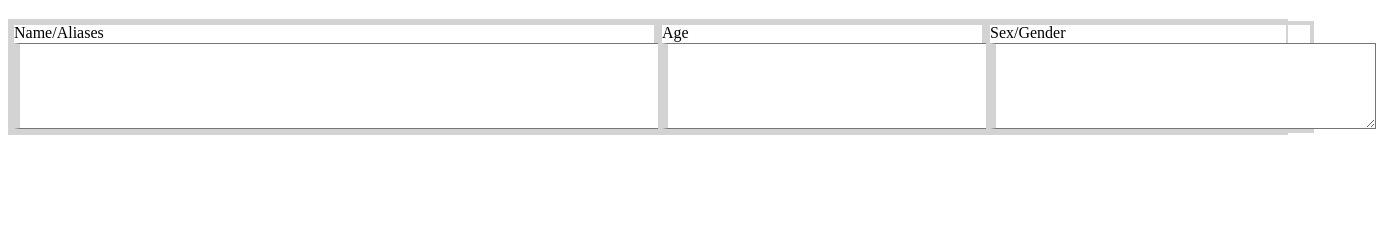
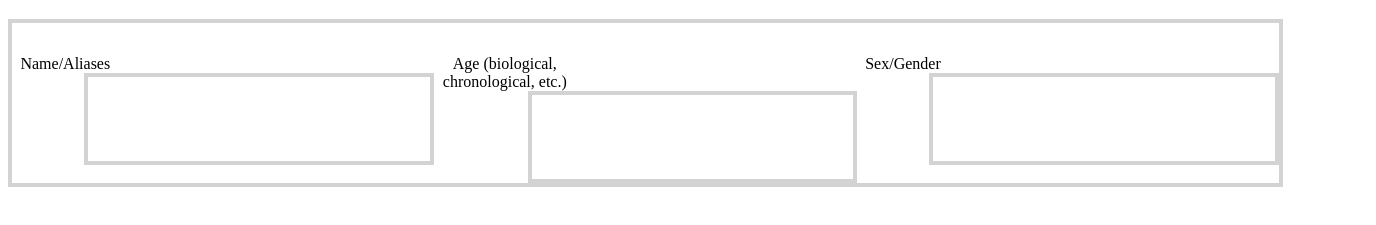
Before and after one commit to jak3703/CharacterWritingForm, a plain HTML site: page CharacterWritingForm/index.html in a window 1280 px wide. Shown: the part 61-286 px from the top of the page, 1376 px wide, since content can reach past the window. Drawn offline with Linux system fonts and the light colour scheme.

Commit message:
got a row!

```diff
--- a/CharacterWritingForm/index.html
+++ b/CharacterWritingForm/index.html
@@ -3,81 +3,61 @@
     <head>
         <style type="text/css" rel="stylesheet">
             .grid-container{
-                display: grid;
+                display: inline-grid;
                 grid-template-columns: auto auto auto;
-                border: 2px solid lightgrey;
-            }
-
-            label textarea{
-                vertical-align: middle;
-            }
-
-            div div{
                 border: 4px solid lightgrey;
             }
 
-            textarea{
-                height: 6em;
-                border-left: 6px solid lightgrey;
-            }
 
-            label{
-                padding-top: 1.9em;
-                padding-bottom: 2.1em;
+            div.label{
+                width: 10%
             }
 
             div.full{
                 width: 100vw;
             }
 
-            div.half{
+            div.medium{
                 width: 50vw;
             }
 
-            div.quarter{
-                width: 25vw;
+            div.small{
+                width: 33vw;
+                text-align: center;
             }
 
-            /*textarea.full{
-                width:
-            }*/
-
-            textarea.half{
-                width: 104vw;
+            textarea{
+                width: 80%;
+                height: 6em;
+                border: 4px solid lightgrey;
+                float: right;
+                resize: none;
             }
 
-            textarea.quarter{
-                width: 52vw;
+            label{
+                float: left;
+                margin-top: 2em;
+                margin-left: 2%;
             }
-
-            textarea.endQuarter{
-                width: 45vw;
-            }
-
         </style>
     </head>
     <body>
         <h1>Character Information</h1>
-        <div class="full">
             <form id="info">
                 <div class="grid-container">
-                    <div class="half">
-                        <label for="name">Name/Aliases
-                            <textarea id="name" cols="104vw"></textarea>
-                        </label>
+                    <div class="small">
+                        <label>Name/Aliases</label>
+                        <textarea name="name"></textarea>
                     </div>
-                    <div class="quarter">
-                        <label for="age">Age
-                            <textarea style="grid-area: 1 / 2 / 1 / 2;" id="age" cols="52vw"></textarea>
-                        </label>
+                    <div class="small">
+                        <label>Age (biological, <br>chronological, etc.)</label>
+                        <textarea name="age" style="width:75% !important;"></textarea>
                     </div>
-                    <div class="quarter">
-                        <label for="sex">Sex/Gender
-                            <textarea style="grid-area: 1 / 3 / 1 / 3;" id="sex" cols="45vw"></textarea>
-                        </label>
+                    <div class="small">
+                        <label>Sex/Gender</label>
+                        <textarea name="sex"></textarea>
                     </div>
-                </div>
+            </div>
             </form>
-        </div>
     </body>
 </html>
```
